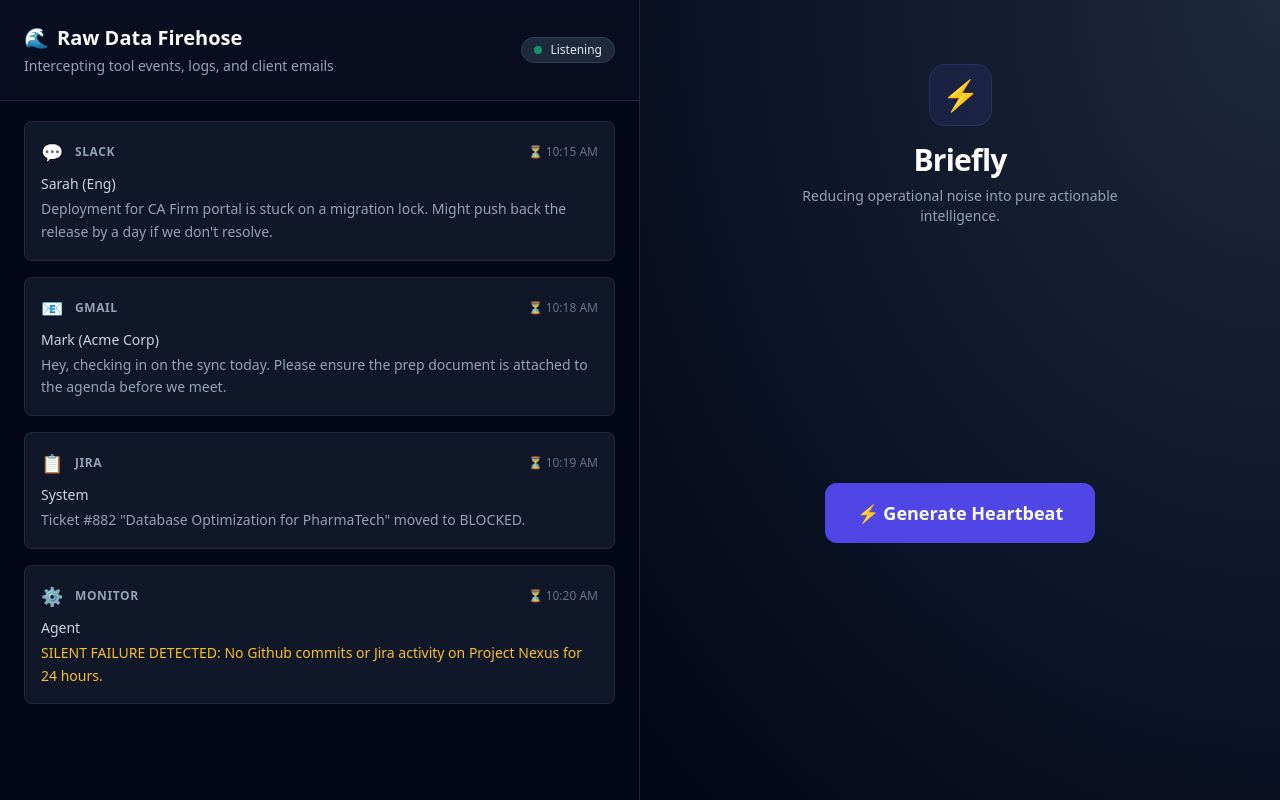
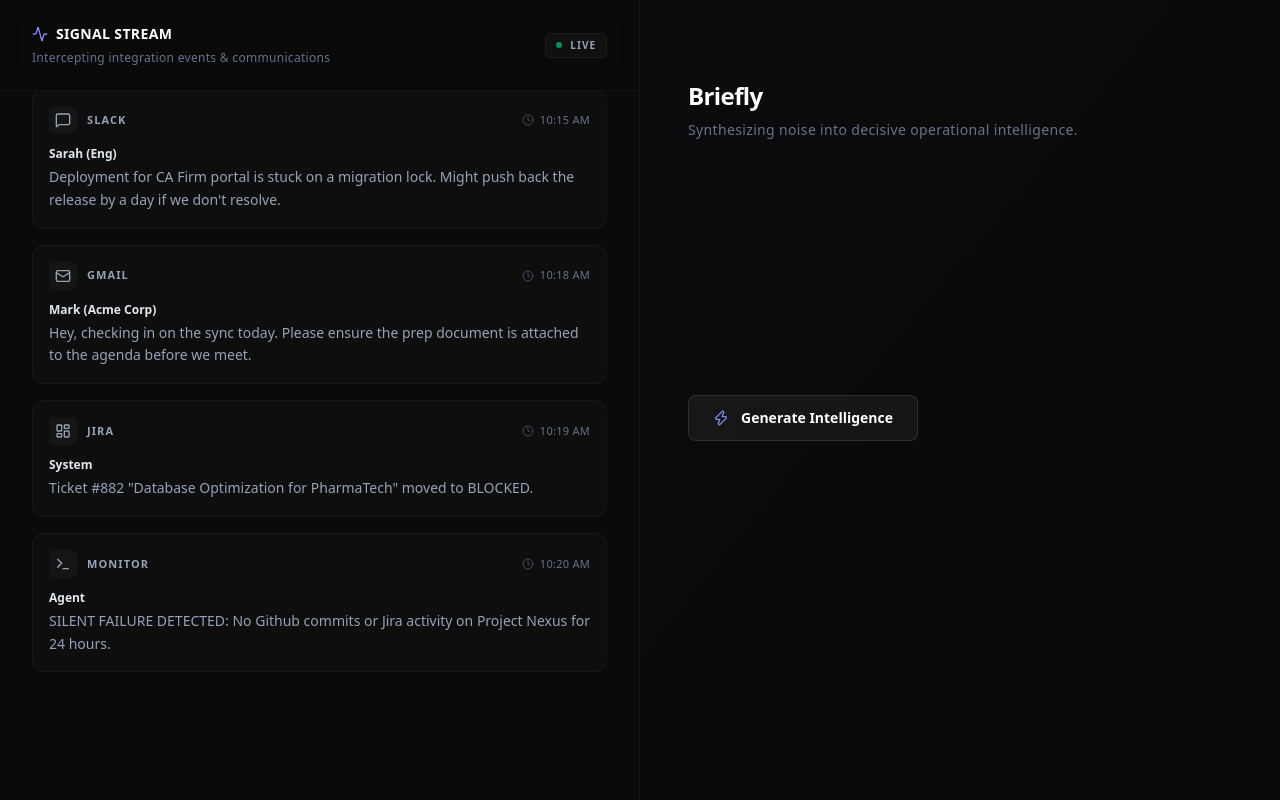
Before and after one commit to Sumanth2377/Briefly, a React (Vite) app: page / in a window 1280 px wide. Built offline with nearby package versions, Linux system fonts and the light colour scheme.

Commit message:
style(ui): Complete UI/UX redesign to premium minimal SaaS aesthetic

```diff
--- a/src/App.jsx
+++ b/src/App.jsx
@@ -1,31 +1,38 @@
 import React, { useState, useEffect, useRef } from 'react';
+import { Activity, Clock, MessageSquare, Mail, LayoutDashboard, Terminal, AlertCircle, CheckCircle2, AlertTriangle, ArrowRight, Zap, Loader2 } from 'lucide-react';
 import { rawDataStream, getHeartbeatDigest } from './mockData';
 
-const getIconForType = (type) => {
+const getSourceIcon = (type) => {
   switch(type) {
-    case 'slack': return <span className="text-pink-400 text-lg">💬</span>;
-    case 'email': return <span className="text-blue-400 text-lg">📧</span>;
-    case 'jira': return <span className="text-blue-500 text-lg">📋</span>;
-    case 'system': return <span className="text-emerald-400 text-lg">⚙️</span>;
-    default: return <span className="text-slate-400 text-lg">📌</span>;
+    case 'slack': return <MessageSquare className="w-4 h-4 text-slate-400" />;
+    case 'email': return <Mail className="w-4 h-4 text-slate-400" />;
+    case 'jira': return <LayoutDashboard className="w-4 h-4 text-slate-400" />;
+    case 'system': return <Terminal className="w-4 h-4 text-slate-400" />;
+    default: return <Activity className="w-4 h-4 text-slate-400" />;
   }
 };
 
-const getStatusIcon = (status) => {
+const getStatusBadge = (status, text) => {
   switch(status) {
-    case 'healthy': return '🟢';
-    case 'watch': return '🟡';
-    case 'risk': return '🔴';
-    default: return '⚪';
-  }
-};
-
-const getStatusColor = (status) => {
-  switch(status) {
-    case 'healthy': return 'bg-emerald-500/10 text-emerald-500 border-emerald-500/20';
-    case 'watch': return 'bg-amber-500/10 text-amber-500 border-amber-500/20';
-    case 'risk': return 'bg-rose-500/10 text-rose-500 border-rose-500/20';
-    default: return 'bg-slate-500/10 text-slate-500 border-slate-500/20';
+    case 'healthy': return (
+      <span className="inline-flex items-center gap-1.5 px-2 py-0.5 rounded-md bg-emerald-500/10 border border-emerald-500/20 text-emerald-400 text-[10px] uppercase font-semibold tracking-wider">
+        <span className="w-1.5 h-1.5 rounded-full bg-emerald-500"></span>
+        {text}
+      </span>
+    );
+    case 'watch': return (
+      <span className="inline-flex items-center gap-1.5 px-2 py-0.5 rounded-md bg-amber-500/10 border border-amber-500/20 text-amber-400 text-[10px] uppercase font-semibold tracking-wider">
+        <span className="w-1.5 h-1.5 rounded-full bg-amber-500"></span>
+        {text}
+      </span>
+    );
+    case 'risk': return (
+      <span className="inline-flex items-center gap-1.5 px-2 py-0.5 rounded-md bg-rose-500/10 border border-rose-500/20 text-rose-400 text-[10px] uppercase font-semibold tracking-wider">
+        <span className="w-1.5 h-1.5 rounded-full bg-rose-500 animate-pulse"></span>
+        {text}
+      </span>
+    );
+    default: return null;
   }
 };
 
@@ -64,113 +71,133 @@
   };
 
   return (
-    <div className="flex h-screen bg-slate-900 text-slate-200 overflow-hidden font-sans">
+    <div className="flex h-screen bg-[#0A0A0A] text-slate-300 font-sans selection:bg-indigo-500/30">
 
-      {/* LEFT PANEL */}
-      <div className="w-1/2 border-r border-slate-800 flex flex-col bg-slate-950">
-        <div className="p-6 border-b border-slate-800 flex justify-between items-center bg-slate-900/50 backdrop-blur-sm z-10">
+      {/* LEFT PANEL - Firehose */}
+      <div className="w-1/2 border-r border-white/[0.04] flex flex-col bg-[#0A0A0A]">
+        <div className="px-8 py-6 border-b border-white/[0.04] flex justify-between items-center bg-[#0A0A0A]/80 backdrop-blur-md z-10">
           <div>
-            <h2 className="text-xl font-semibold text-white flex items-center gap-2">
-              <span className="text-xl">🌊</span>
-              Raw Data Firehose
+            <h2 className="text-sm font-semibold text-white flex items-center gap-2 tracking-wide uppercase">
+              <Activity className="w-4 h-4 text-indigo-400" />
+              Signal Stream
             </h2>
-            <p className="text-sm text-slate-400 mt-1">Intercepting tool events, logs, and client emails</p>
+            <p className="text-xs text-slate-500 mt-1.5 tracking-wide">Intercepting integration events & communications</p>
           </div>
-          <div className="flex items-center gap-2 text-xs font-medium px-3 py-1 bg-slate-800 rounded-full border border-slate-700">
-            <span className="w-2 h-2 rounded-full bg-emerald-500 animate-pulse"></span>
-            Listening
+          <div className="flex items-center gap-2 text-[10px] font-semibold tracking-widest uppercase px-2.5 py-1 bg-white/[0.03] text-slate-400 rounded-md border border-white/[0.05]">
+            <span className="w-1.5 h-1.5 rounded-full bg-emerald-500 animate-pulse"></span>
+            Live
           </div>
         </div>
 
-        <div ref={scrollRef} className="flex-1 overflow-y-auto p-6 space-y-4 scroll-smooth pb-24">
+        <div ref={scrollRef} className="flex-1 overflow-y-auto px-8 py-6 space-y-4 scroll-smooth pb-32">
           {stream.map((item, idx) => {
             if (!item) return null;
             return (
-            <div key={item.id || idx} className="p-4 rounded-lg bg-slate-800/50 border border-slate-700/50 hover:border-slate-600 transition-colors animate-in fade-in slide-in-from-bottom-4 duration-500">
-              <div className="flex items-center justify-between mb-2">
-                <div className="flex items-center gap-2">
-                  {getIconForType(item.type)}
-                  <span className="text-xs font-semibold text-slate-400 uppercase tracking-wider ml-1">{item.source}</span>
+            <div key={item.id || idx} className="group p-4 rounded-xl bg-white/[0.02] border border-white/[0.04] hover:border-white/[0.08] hover:bg-white/[0.03] transition-all duration-300 animate-in fade-in slide-in-from-bottom-2">
+              <div className="flex items-center justify-between mb-3">
+                <div className="flex items-center gap-2.5">
+                  <div className="p-1.5 rounded-md bg-white/[0.03] text-slate-400 group-hover:bg-white/[0.06] transition-colors">
+                    {getSourceIcon(item.type)}
+                  </div>
+                  <span className="text-[11px] font-semibold text-slate-400 uppercase tracking-widest">{item.source}</span>
                 </div>
-                <span className="text-xs text-slate-500 flex items-center gap-1">
-                  ⏳ {item.time}
+                <span className="text-[11px] text-slate-500 flex items-center gap-1.5 font-medium tracking-wide">
+                  <Clock className="w-3 h-3 opacity-60" /> {item.time}
                 </span>
               </div>
-              <div className="mb-1 text-sm font-medium text-slate-300">{item.author}</div>
-              <p className={`text-sm leading-relaxed ${item.type === 'system' ? 'text-amber-400 font-medium' : 'text-slate-400'}`}>
-                {item.text}
-              </p>
+              <div className="flex flex-col gap-1">
+                <span className="text-xs font-semibold text-slate-200">{item.author}</span>
+                <p className="text-sm text-slate-400 leading-relaxed font-light">
+                  {item.text}
+                </p>
+              </div>
             </div>
             );
           })}
         </div>
       </div>
 
-      {/* RIGHT PANEL */}
-      <div className="w-1/2 flex flex-col bg-[radial-gradient(ellipse_at_top_right,_var(--tw-gradient-stops))] from-slate-800 via-slate-900 to-slate-950 overflow-y-auto">
-        <div className="p-8 flex-1 flex flex-col max-w-2xl mx-auto w-full">
+      {/* RIGHT PANEL - Digest */}
+      <div className="w-1/2 flex flex-col bg-[#0A0A0A] relative overflow-y-auto">
+        <div className="absolute inset-0 bg-gradient-to-br from-indigo-500/[0.02] via-[#0A0A0A] to-[#0A0A0A] pointer-events-none"></div>
 
-          <div className="mb-8 text-center mt-8">
-            <div className="inline-flex items-center justify-center p-3 bg-indigo-500/10 rounded-2xl mb-4 border border-indigo-500/20">
-              <span className="text-3xl">⚡</span>
-            </div>
-            <h1 className="text-3xl font-bold text-white mb-2 tracking-tight">Briefly</h1>
-            <p className="text-slate-400 text-sm max-w-sm mx-auto">
-              Reducing operational noise into pure actionable intelligence.
+        <div className="p-12 flex-1 flex flex-col max-w-3xl mx-auto w-full relative z-10">
+
+          <div className="mb-10 mt-8">
+            <h1 className="text-2xl font-semibold text-white mb-2 tracking-tight">Briefly</h1>
+            <p className="text-slate-500 text-sm tracking-wide font-light">
+              Synthesizing noise into decisive operational intelligence.
             </p>
           </div>
 
           {!digest ? (
-             <div className="flex-1 flex flex-col items-center justify-center">
+             <div className="flex-1 flex flex-col items-start justify-center pb-24">
               <button
                 onClick={handleGenerateHeartbeat}
                 disabled={isGenerating || stream.length === 0}
-                className="group relative inline-flex items-center justify-center px-8 py-4 font-bold text-white transition-all duration-200 bg-indigo-600 rounded-xl focus:outline-none focus:ring-2 focus:ring-offset-2 focus:ring-indigo-600 disabled:opacity-50 disabled:cursor-not-allowed hover:bg-indigo-500 hover:shadow-lg hover:shadow-indigo-500/30 overflow-hidden"
+                className="group flex items-center justify-center gap-3 px-6 py-3 text-sm font-semibold text-white transition-all duration-300 bg-white/[0.05] border border-white/[0.1] rounded-lg focus:outline-none hover:bg-white/[0.08] hover:border-white/[0.2] disabled:opacity-40 disabled:cursor-not-allowed"
               >
-                <span className="relative z-10 flex items-center gap-2 text-lg">
-                  {isGenerating ? <>⏳ Analyzing 10k+ Tokens...</> : <>⚡ Generate Heartbeat</>}
-                </span>
+                {isGenerating ? (
+                  <><Loader2 className="w-4 h-4 animate-spin text-slate-400" /> Compressing Context...</>
+                ) : (
+                  <><Zap className="w-4 h-4 text-indigo-400" /> Generate Intelligence</>
+                )}
               </button>
              </div>
           ) : (
-            <div className="animate-in fade-in slide-in-from-bottom-8 duration-700 bg-slate-900/80 backdrop-blur-xl border border-slate-700/50 rounded-2xl shadow-2xl overflow-hidden pb-4">
+            <div className="animate-in fade-in slide-in-from-bottom-4 duration-700">
 
               {/* Header */}
-              <div className="p-5 border-b border-white/5 flex justify-between items-center bg-slate-800/40">
+              <div className="flex justify-between items-end mb-8 border-b border-white/[0.06] pb-4">
                 <div>
-                  <h3 className="text-lg font-bold text-white tracking-tight">Executive Digest</h3>
-                  <p className="text-xs text-slate-400 mt-0.5">Last updated: {digest.timestamp}</p>
+                  <h3 className="text-lg font-medium text-white tracking-tight">Executive Digest</h3>
+                  <p className="text-[11px] text-slate-500 mt-1 uppercase tracking-widest font-semibold flex items-center gap-1.5">
+                    <Clock className="w-3 h-3" /> Last updated: {digest.timestamp}
+                  </p>
                 </div>
-                <div className="flex items-center gap-2 text-xs font-semibold px-2 py-1 bg-indigo-500/10 text-indigo-400 rounded-md border border-indigo-500/20">
-                  🧠 LLM Aggregated
+                <div className="text-[10px] font-semibold tracking-widest uppercase text-indigo-400/80 px-2 py-1 bg-indigo-500/10 rounded border border-indigo-500/20">
+                  LLM Evaluated
                 </div>
               </div>
 
               {/* Where to Focus */}
-              <div className="p-5 border-b border-white/5 bg-opacity-50 bg-indigo-950/20">
-                <h4 className="flex items-center gap-2 text-sm font-bold text-indigo-300 uppercase tracking-widest mb-4">
-                  🎯 Where should I focus?
+              <div className="mb-10">
+                <h4 className="text-[11px] font-bold text-slate-400 uppercase tracking-widest mb-4">
+                  Where should I focus?
                 </h4>
-                <div className="space-y-4">
+                <div className="space-y-3">
                   {digest.focus.map((item, i) => (
-                    <div key={i} className="flex gap-3 items-start bg-slate-950/60 p-4 rounded-lg border border-indigo-500/10 group">
-                      <span className="text-sm mt-0.5">{item.isPositive ? '✅' : '🔴'}</span>
-                      <div className="flex-1">
-                        <div className="flex justify-between items-start mb-1">
-                          <p className="text-sm text-slate-200">
-                            {item.client && <strong className="text-white font-bold">{item.client}: </strong>}
-                            {item.text} <span className="text-slate-500 text-xs font-medium ml-1">(confidence: {item.confidence.toLowerCase()})</span>
-                          </p>
-                          <span className="text-[10px] text-slate-500 font-medium ml-3 flex-shrink-0">{item.timeAgo}</span>
+                    <div key={i} className="group flex flex-col p-4 rounded-xl bg-white/[0.02] border border-white/[0.04] transition-colors relative overflow-hidden">
+                      <div className="absolute left-0 top-0 bottom-0 w-1 bg-gradient-to-b from-transparent via-white/[0.05] to-transparent opacity-0 group-hover:opacity-100 transition-opacity"></div>
+
+                      <div className="flex items-start justify-between gap-4 mb-2">
+                        <div className="flex items-start gap-3 flex-1">
+                          <div className="mt-0.5">
+                            {item.isPositive ? <CheckCircle2 className="w-4 h-4 text-emerald-400" /> : <AlertCircle className="w-4 h-4 text-rose-400" />}
+                          </div>
+                          <div>
+                            <p className="text-sm text-slate-200">
+                              {item.client && <span className="font-semibold text-white">{item.client}: </span>}
+                              {item.text}
+                            </p>
+                          </div>
                         </div>
-                        <p className="text-xs font-medium text-emerald-400/90 mt-1">
-                          <span className="text-slate-500 mr-1">→</span> {item.impact}
-                        </p>
+                        <div className="flex flex-col items-end gap-1 flex-shrink-0">
+                          <span className="text-[10px] text-slate-500 tracking-wide">{item.timeAgo}</span>
+                          <span className="text-[10px] uppercase font-bold text-slate-500/70">{item.confidence} Confidence</span>
+                        </div>
+                      </div>
 
-                        {/* Why am I seeing this? (Reveal on Hover) */}
-                        <div className="mt-2 text-[10px] text-slate-500/80 font-mono tracking-tight opacity-0 group-hover:opacity-100 transition-opacity">
+                      <div className="ml-7 flex items-center gap-2">
+                        <ArrowRight className="w-3 h-3 text-slate-600" />
+                        <span className="text-xs font-medium text-slate-400">{item.impact}</span>
+                      </div>
+
+                      {/* Explainable AI */}
+                      <div className="ml-7 mt-3 overflow-hidden max-h-0 group-hover:max-h-10 transition-all duration-300 opacity-0 group-hover:opacity-100">
+                        <span className="inline-block px-2 py-1 rounded bg-white/[0.03] text-[10px] font-mono text-slate-500 border border-white/[0.02]">
                           {item.reason}
-                        </div>
+                        </span>
                       </div>
                     </div>
                   ))}
@@ -178,49 +205,42 @@
               </div>
 
               {/* Projects List */}
-              <div className="p-5">
-                <h4 className="flex items-center gap-2 text-sm font-bold text-slate-400 uppercase tracking-widest mb-4">
-                  Project risks & updates
+              <div>
+                <h4 className="text-[11px] font-bold text-slate-400 uppercase tracking-widest mb-4">
+                  Project Risks & Updates
                 </h4>
-                <div className="space-y-6">
+                <div className="grid grid-cols-1 gap-4">
                   {digest.projects.map((proj, i) => (
-                    <div key={i} className="group p-5 rounded-xl bg-slate-800/30 border border-slate-700/50 hover:border-slate-600 transition-all">
+                    <div key={i} className="p-5 rounded-xl bg-white/[0.02] border border-white/[0.04]">
 
-                      <div className="flex justify-between items-start mb-1">
-                        <div className="flex items-center gap-2">
-                          <span className="text-sm">{getStatusIcon(proj.status)}</span>
-                          <h5 className="text-lg font-bold text-white tracking-tight">{proj.name}</h5>
-                        </div>
-                        <span className={`text-[10px] font-bold uppercase tracking-widest px-2 py-0.5 rounded border ${getStatusColor(proj.status)}`}>
-                          {proj.statusReason.toUpperCase()}
-                        </span>
+                      <div className="flex justify-between items-center mb-3">
+                        <h5 className="text-sm font-semibold text-white tracking-wide">{proj.name}</h5>
+                        {getStatusBadge(proj.status, proj.statusReason)}
                       </div>
 
-                      <p className="text-sm text-slate-300 leading-relaxed mb-4 pl-6">{proj.summary}</p>
+                      <p className="text-sm text-slate-400 leading-relaxed font-light mb-4">{proj.summary}</p>
 
-                      {/* Deltas */}
-                      <div className="mb-4 pl-6 space-y-1.5">
-                        <p className="text-[10px] font-bold text-slate-500 uppercase tracking-wider mb-2">Delta (Since Last Update):</p>
+                      <div className="space-y-1.5 mb-4">
+                        <h6 className="text-[10px] uppercase tracking-widest font-semibold text-slate-500 mb-2">Recent Deltas</h6>
                         {proj.deltas.map((delta, j) => (
-                          <div key={j} className="flex items-center gap-2 text-xs text-slate-300">
-                            <span className="text-indigo-400 font-bold opacity-70">+</span> {delta}
+                          <div key={j} className="flex items-start gap-2 text-xs text-slate-300">
+                            <span className="text-indigo-400/50 mt-0.5">•</span>
+                            <span className="font-light">{delta}</span>
                           </div>
                         ))}
                       </div>
 
-                      {/* Escalation & Confidence */}
                       {proj.recommendation && (
-                        <div className="ml-6 flex flex-col gap-2 pt-3 border-t border-slate-700/30 mt-3">
-                          <div className="flex gap-2 items-center text-xs font-bold text-rose-300 bg-rose-500/10 px-3 py-2 rounded-lg border border-rose-500/20">
-                            {proj.recommendation}
-                          </div>
+                        <div className="mt-4 pt-4 border-t border-white/[0.04] flex items-start gap-2">
+                          <AlertTriangle className="w-4 h-4 text-rose-400/80 mt-0.5" />
+                          <p className="text-xs text-rose-200/80 font-medium">{proj.recommendation}</p>
                         </div>
                       )}
 
-                      {/* Sub-signals */}
                       {proj.status === 'healthy' && !proj.recommendation && (
-                         <div className="ml-6 flex gap-2 items-center text-xs font-bold text-emerald-400/80 bg-emerald-500/10 px-3 py-2 rounded-lg border border-emerald-500/10 mt-3">
-                            All stable — no action required.
+                         <div className="mt-4 pt-4 border-t border-white/[0.04] flex items-start gap-2">
+                            <CheckCircle2 className="w-4 h-4 text-emerald-400/80 mt-0.5" />
+                            <p className="text-xs text-emerald-200/80 font-medium">Stable — no intervention required.</p>
                          </div>
                       )}
 
@@ -229,12 +249,12 @@
                 </div>
               </div>
 
-              <div className="p-4 text-center border-t border-white/5">
+              <div className="mt-12 text-center">
                 <button
                   onClick={() => setDigest(null)}
-                  className="text-xs font-medium text-slate-500 hover:text-white transition-colors"
+                  className="text-[11px] font-semibold tracking-widest uppercase text-slate-500 hover:text-white transition-colors"
                 >
-                  Clear & Resume Listening
+                  Clear Screen
                 </button>
               </div>
 
--- a/src/index.css
+++ b/src/index.css
@@ -1,29 +1,34 @@
+@import url('https://fonts.googleapis.com/css2?family=Inter:wght@300;400;500;600;700&display=swap');
+
 @tailwind base;
 @tailwind components;
 @tailwind utilities;
 
-body {
-  margin: 0;
-  font-family: -apple-system, BlinkMacSystemFont, 'Segoe UI', 'Roboto', 'Oxygen',
-    'Ubuntu', 'Cantarell', 'Fira Sans', 'Droid Sans', 'Helvetica Neue',
-    sans-serif;
-  -webkit-font-smoothing: antialiased;
-  -moz-osx-font-smoothing: grayscale;
-  background-color: #0f172a; /* Tailwind slate-900 for dark mode base */
-  color: #e2e8f0;
+@layer base {
+  body {
+    font-family: 'Inter', sans-serif;
+    -webkit-font-smoothing: antialiased;
+    -moz-osx-font-smoothing: grayscale;
+    background-color: #0A0A0A;
+    color: #f8fafc;
+  }
 }
 
-/* Custom scrollbar for raw data panel */
+/* Custom Scrollbar for sleek UI */
 ::-webkit-scrollbar {
   width: 6px;
+  height: 6px;
 }
+
 ::-webkit-scrollbar-track {
   background: transparent;
 }
+
 ::-webkit-scrollbar-thumb {
-  background: #334155;
-  border-radius: 4px;
+  background: rgba(255, 255, 255, 0.1);
+  border-radius: 10px;
 }
+
 ::-webkit-scrollbar-thumb:hover {
-  background: #475569;
+  background: rgba(255, 255, 255, 0.15);
 }
```
